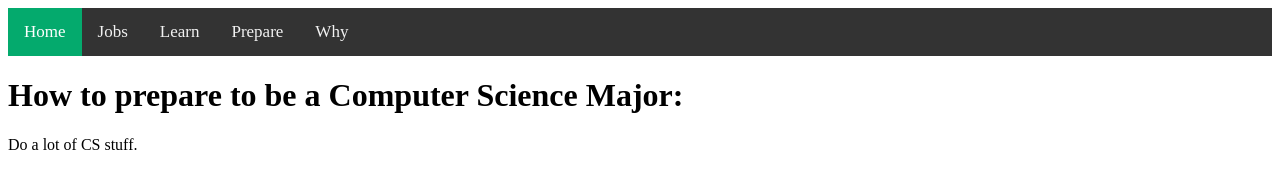
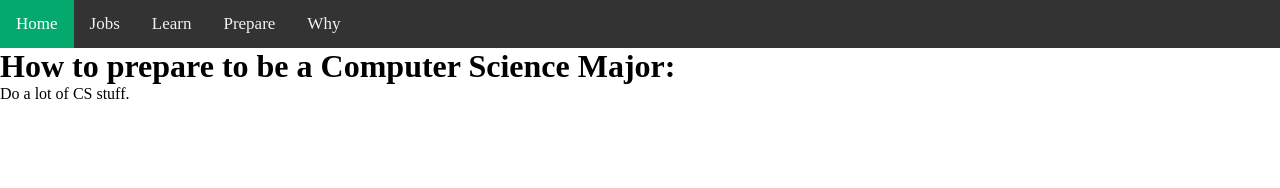
Before and after one commit to IanBirdcatcher/raw-potato, a plain HTML site: page index.html in a window 1280 px wide. Drawn offline with Linux system fonts and the light colour scheme.

Commit message:
Removed - all margins that where pre set so nav bar fits properly

```diff
--- a/index.html
+++ b/index.html
@@ -1,7 +1,13 @@
 <style>
+
+  * {
+    margin: 0;
+  }
+
   .topnav {
     background-color: #333;
     overflow: hidden;
+    display: flex;
   }
 
   .topnav a {
@@ -33,7 +39,6 @@
       <a href="prepare.html">Prepare</a>
       <a href="why.html">Why</a>
     </div>
-
   <body>
     <h1>How to prepare to be a Computer Science Major:</h1>
     <p>Do a lot of CS stuff.</p>
```
Lines whose indentation alone changed are shown as unchanged.
